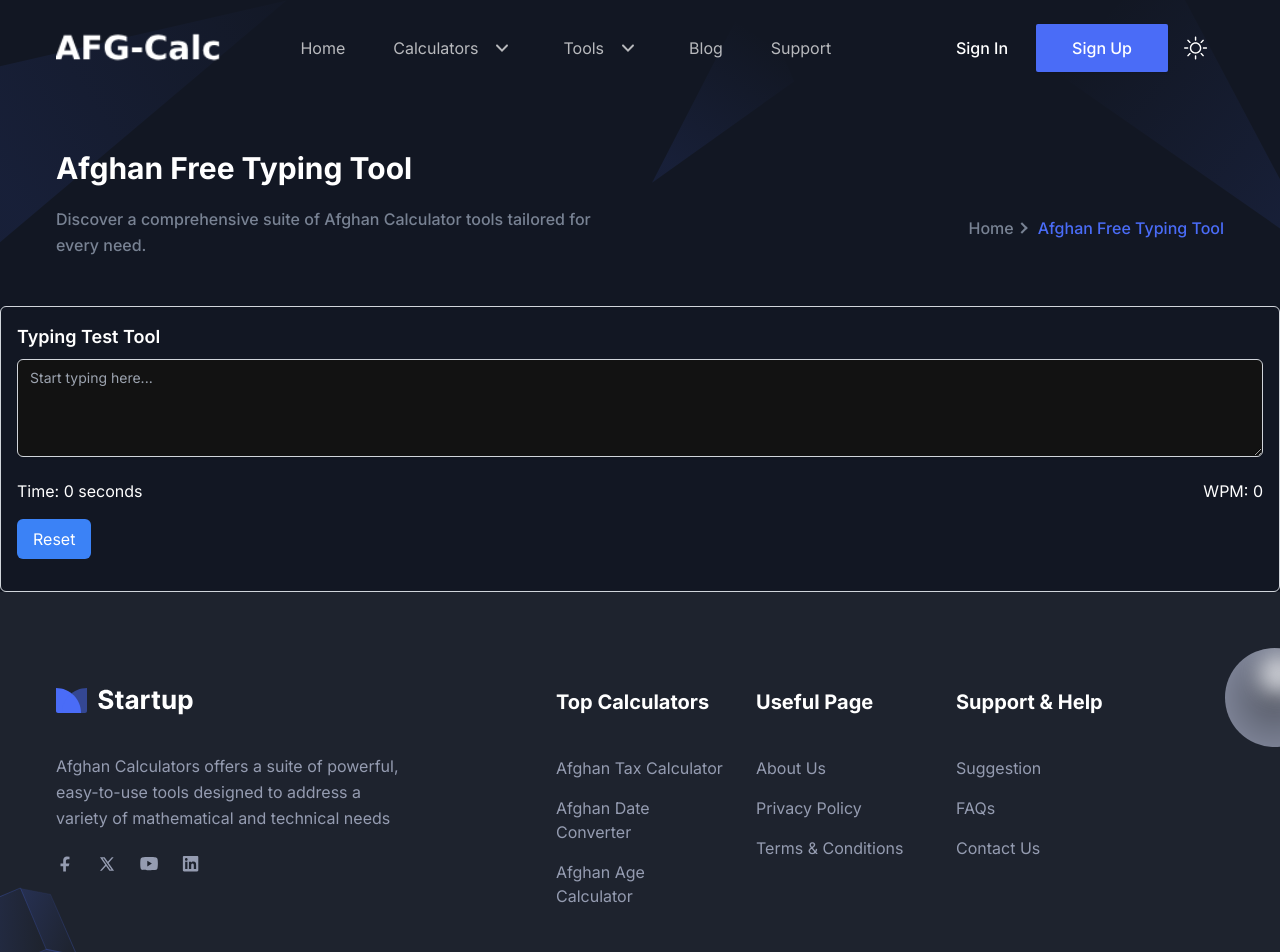
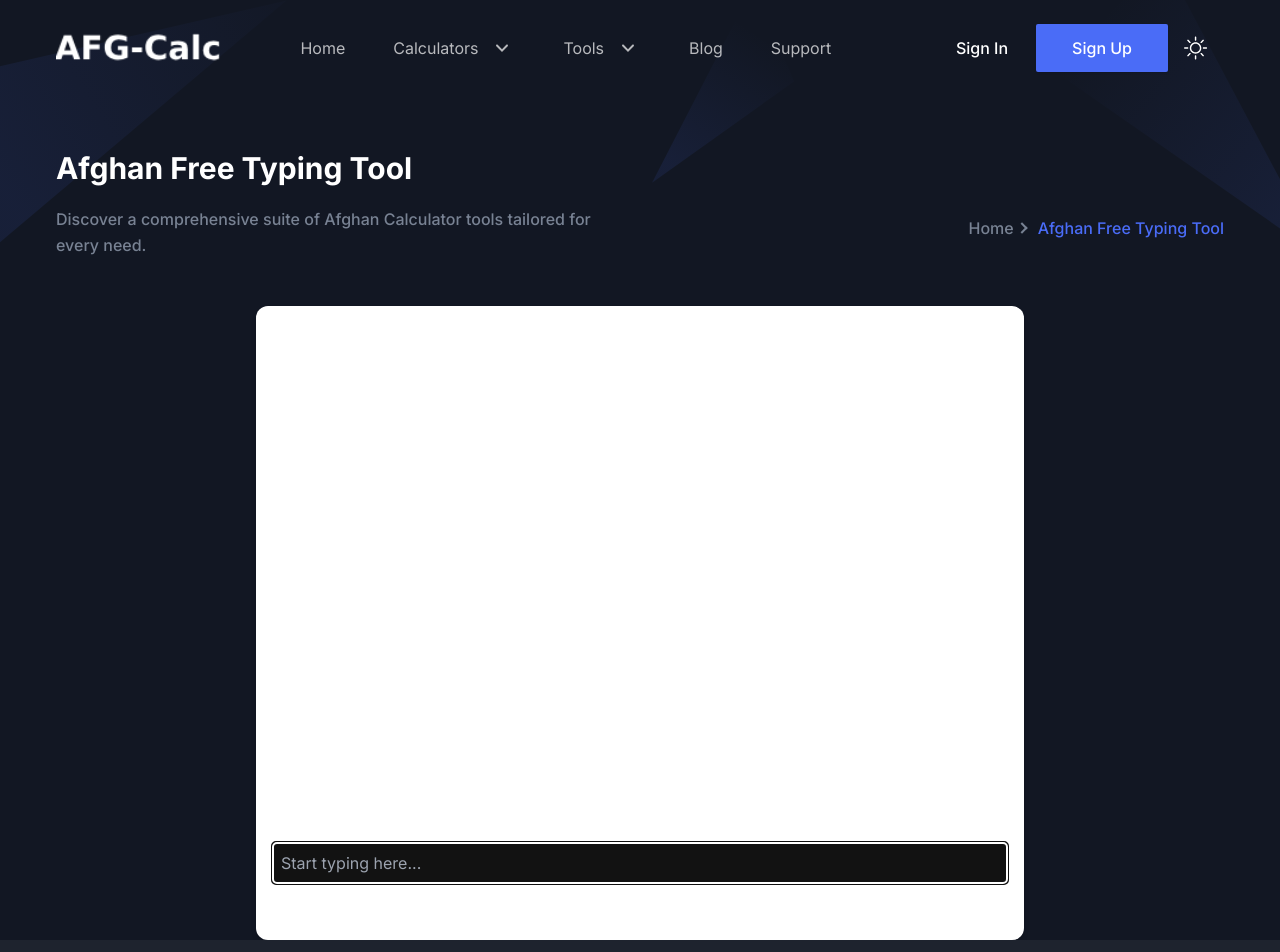
Before and after one commit to danishyarkhwork/afghan-calculator, a Next.js app: page /afghan-typing-tool in a window 1280 px wide. Shown: the top 952 px of the page. Built offline with nearby package versions, Linux system fonts and the light colour scheme.

Commit message:
fix: typing tool updated

```diff
--- a/package.json
+++ b/package.json
@@ -9,6 +9,7 @@
     "lint": "next lint"
   },
   "dependencies": {
+    "@faker-js/faker": "^8.4.1",
     "chart.js": "^4.4.3",
     "date-fns": "^3.6.0",
     "eslint": "^8.56.0",
--- a/src/components/Tools/FreeTypingTool.tsx
+++ b/src/components/Tools/FreeTypingTool.tsx
@@ -1,74 +1,95 @@
 "use client";
 
-// TypingTestTool component
-import React, { useState, useRef } from 'react';
+import React, { useState, useEffect, useRef } from 'react';
+import { faker } from '@faker-js/faker';
 
-const TypingTestTool: React.FC = () => {
-    const [text, setText] = useState<string>(''); // Predefined text for typing test
-    const [userInput, setUserInput] = useState<string>('');
-    const [timer, setTimer] = useState<number>(0);
-    const [startTime, setStartTime] = useState<number | null>(null);
-    const [wpm, setWpm] = useState<number>(0);
+const generateRandomWords = (num: number) => {
+    return Array.from({ length: num }, () => faker.word.sample()).join(' ');
+};
 
-    const inputRef = useRef<HTMLInputElement>(null);
+const AdvancedTypingTool: React.FC = () => {
+    const [text, setText] = useState(generateRandomWords(200));
+    const [input, setInput] = useState('');
+    const [isTyping, setIsTyping] = useState(false);
+    const [timeLeft, setTimeLeft] = useState(60);
+    const [wpm, setWpm] = useState<number | null>(null);
+    const [accuracy, setAccuracy] = useState<number | null>(null);
+    const [typedWords, setTypedWords] = useState<string[]>([]);
+    const timerRef = useRef<NodeJS.Timeout | null>(null);
+    const textRef = useRef<HTMLDivElement>(null);
 
-    const handleInputChange = (e: React.ChangeEvent<HTMLInputElement>) => {
-        const { value } = e.target;
-        setUserInput(value);
+    useEffect(() => {
+        if (isTyping && timeLeft > 0) {
+            timerRef.current = setTimeout(() => {
+                setTimeLeft(timeLeft - 1);
+            }, 1000);
+        } else if (timeLeft === 0) {
+            calculateResults();
+            setIsTyping(false);
+            if (timerRef.current) clearTimeout(timerRef.current);
+        }
+        return () => {
+            if (timerRef.current) clearTimeout(timerRef.current);
+        };
+    }, [isTyping, timeLeft]);
 
-        // Start the timer when the user starts typing
-        if (!startTime) {
-            setStartTime(Date.now());
-            const interval = setInterval(() => {
-                setTimer(Math.floor((Date.now() - startTime!) / 1000));
-            }, 1000);
-
-            return () => clearInterval(interval);
-        }
-
-        // Calculate WPM
-        const words = value.trim().split(/\s+/).length;
-        const minutes = timer / 60;
-        const wpmCalc = Math.floor(words / minutes);
-        setWpm(wpmCalc);
-    };
-
-    const resetTest = () => {
-        setText('');
-        setUserInput('');
-        setTimer(0);
-        setStartTime(null);
-        setWpm(0);
-        if (inputRef.current) {
-            inputRef.current.focus();
+    const handleChange = (e: React.ChangeEvent<HTMLInputElement>) => {
+        if (!isTyping) setIsTyping(true);
+        const value = e.target.value;
+        if (value.endsWith(' ')) {
+            setTypedWords([...typedWords, value.trim()]);
+            setInput('');
+            highlightNextWord();
+        } else {
+            setInput(value);
         }
     };
 
+    const highlightNextWord = () => {
+        if (textRef.current) {
+            const words = textRef.current.querySelectorAll('span');
+            words.forEach((word, index) => {
+                if (index === typedWords.length) {
+                    word.classList.add('highlight');
+                } else {
+                    word.classList.remove('highlight');
+                }
+            });
+        }
+    };
+
+    const calculateResults = () => {
+        const wordsTyped = typedWords.length;
+        setWpm(wordsTyped);
+        const correctWords = typedWords.filter((word, index) => word === text.split(' ')[index]).length;
+        setAccuracy((correctWords / wordsTyped) * 100);
+    };
+
     return (
-        <div className="p-4 border border-gray-300 rounded-md shadow-md">
-            <h2 className="text-lg font-semibold mb-2">Typing Test Tool</h2>
-            <div className="mb-4">
-                <textarea
-                    className="w-full px-3 py-2 border border-gray-300 rounded-md shadow-sm focus:outline-none focus:ring-blue-500 focus:border-blue-500 sm:text-sm"
-                    rows={4}
-                    placeholder="Start typing here..."
-                    value={userInput}
-                    onChange={handleInputChange}
-                    ref={inputRef}
-                />
+        <div className="p-4 max-w-3xl mx-auto bg-white rounded-xl shadow-md space-y-4">
+            <div id="words" className="text-lg font-semibold whitespace-pre-wrap" ref={textRef}>
+                {text.split(' ').map((word, index) => (
+                    <span key={index} wordnr={index} className={index === 0 ? 'highlight' : ''}>
+                        {word}{' '}
+                    </span>
+                ))}
             </div>
-            <div className="flex justify-between mb-4">
-                <div>Time: {timer} seconds</div>
-                <div>WPM: {wpm}</div>
+            <input
+                type="text"
+                value={input}
+                onChange={handleChange}
+                className="w-full p-2 border border-gray-300 rounded"
+                placeholder="Start typing here..."
+                disabled={timeLeft === 0}
+                autoFocus
+            />
+            <div className="flex justify-between items-center">
+                <div>Time Left: {timeLeft}s</div>
+                {wpm !== null && <div>WPM: {wpm}</div>}
+                {accuracy !== null && <div>Accuracy: {accuracy.toFixed(2)}%</div>}
             </div>
-            <button
-                className="bg-blue-500 hover:bg-blue-600 text-white py-2 px-4 rounded-md mb-4"
-                onClick={resetTest}
-            >
-                Reset
-            </button>
         </div>
     );
 };
 
-export default TypingTestTool;
+export default AdvancedTypingTool;
```
Also changed, not shown: 1 other file (tests, documents, lock files or other folders).
